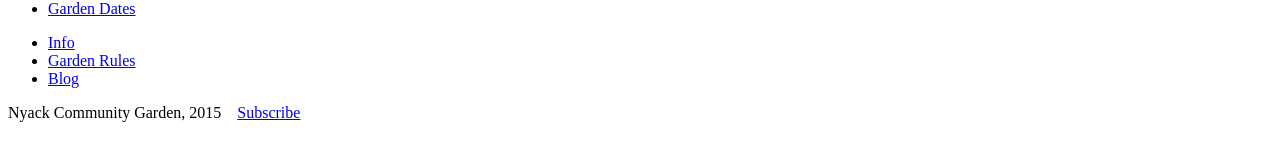
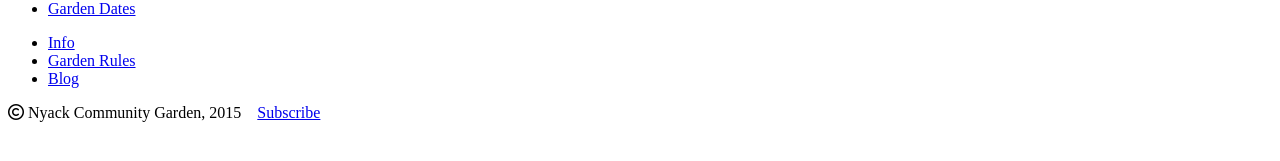
Before and after one commit to bosborne/nyackcommunitygarden, a Jekyll site: the page built from index.html, in a window 1280 px wide. Shown: the part 482-643 px from the top of the page. Built offline with Jekyll 4.4.1, drawn with Linux system fonts in a browser that asks for light colours; nearby versions of some CDN libraries; library files that are not in the unit come from our copies; Markdown is read by kramdown in place of the engine named in the settings.

Commit message:
Add copyright icon

```diff
--- a/_layouts/default.html
+++ b/_layouts/default.html
@@ -41,8 +41,10 @@
     	</div>
     </div>
     <div class="footer">
+      <div class=container>
 			{% include navigation.html %}
-			<p>Nyack Community Garden, 2015 &nbsp; &nbsp;<a href="/feed.xml" type="application/atom+xml" rel="subscribe">Subscribe<a/></p>
+			<p><i class="fa fa-copyright"></i> Nyack Community Garden, 2015 &nbsp; &nbsp;<a href="/feed.xml" type="application/atom+xml" rel="subscribe">Subscribe<a/></p>
+      </div>
     </div>
   </body>
 </html>
```
